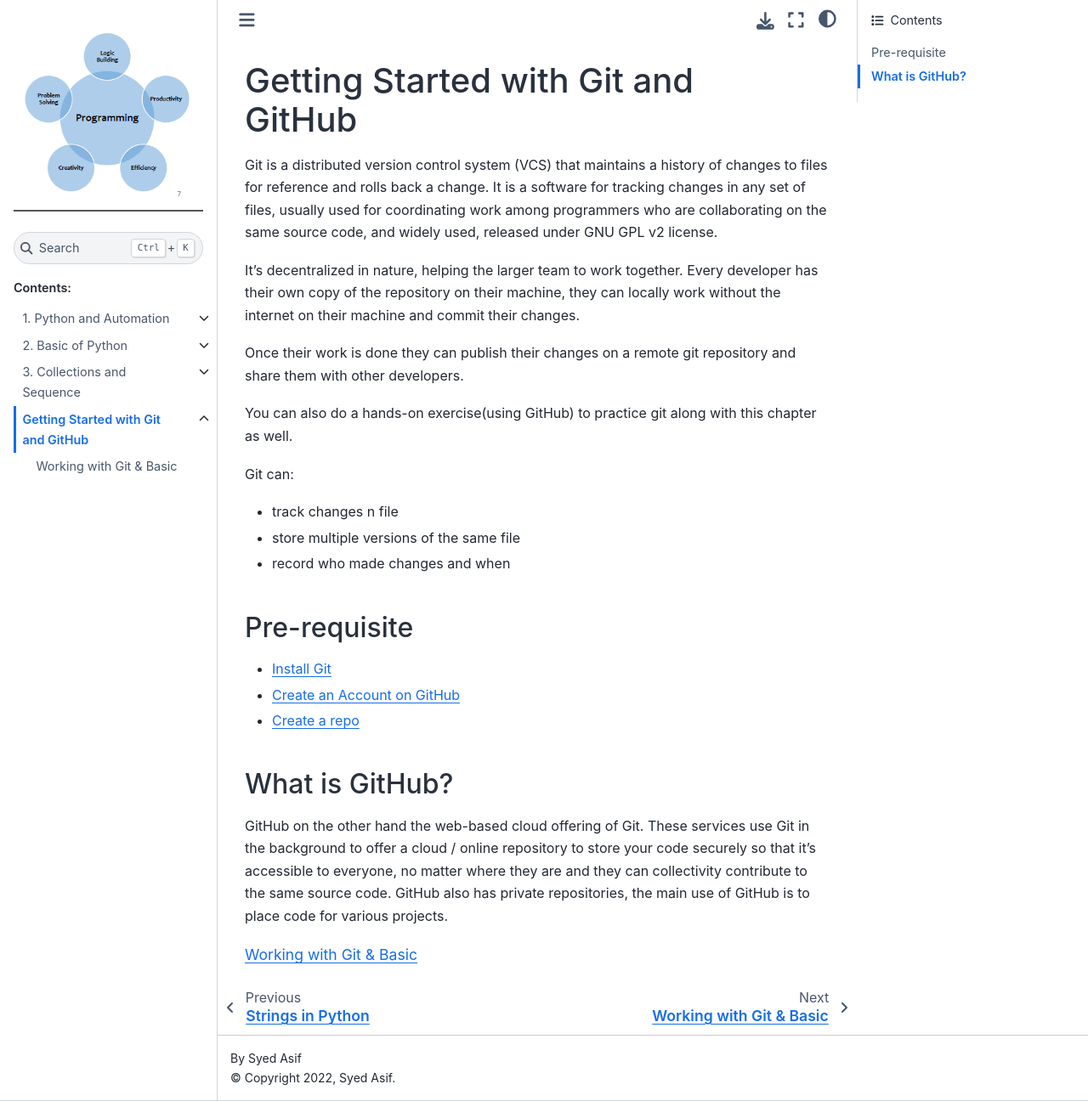
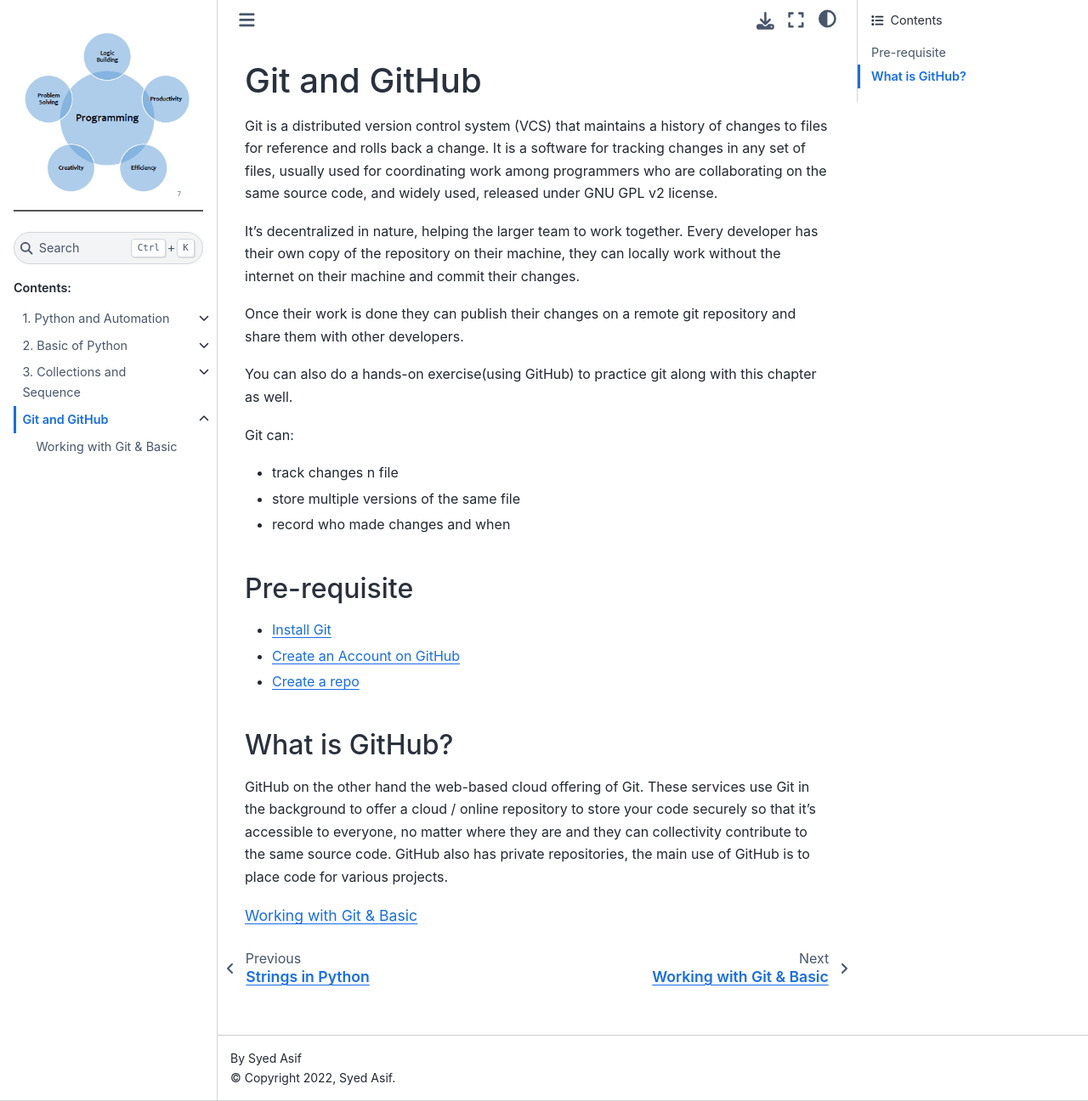
Before and after one commit to sydasif/python-book, a Sphinx documentation site: the page built from docs/source/git/index.md, in a window 1280 px wide and 1296 px high. Shown: the whole window at 85% size. Built offline with Sphinx 7.4.7 and the Sphinx Book theme 1.1.4, drawn with Linux system fonts in a browser that asks for light colours.

Commit message:
update git index

```diff
--- a/docs/source/git/index.md
+++ b/docs/source/git/index.md
@@ -1,4 +1,4 @@
-# Getting Started with Git and GitHub
+# Git and GitHub
 
 Git is a distributed version control system (VCS) that maintains a history of changes to files for reference and rolls back a change. It is a software for tracking changes in any set of files, usually used for coordinating work among programmers who are collaborating on the same source code, and widely used, released under GNU GPL v2 license.
 
```
